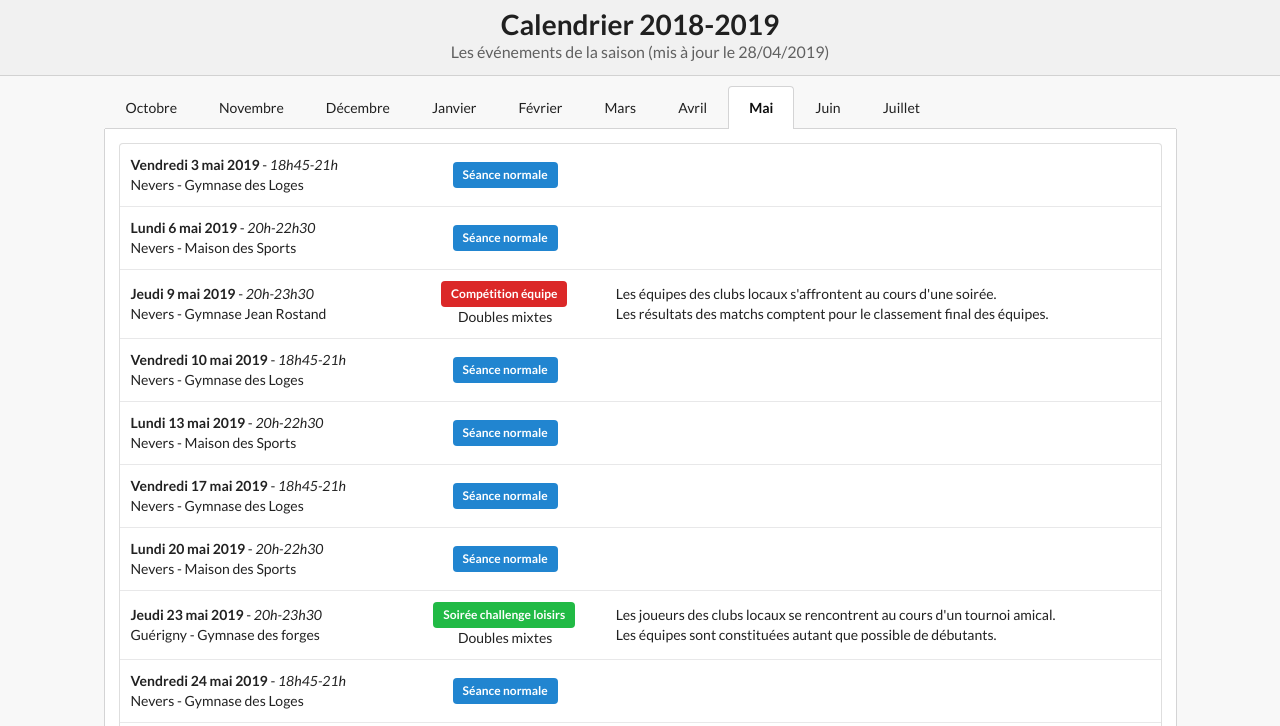
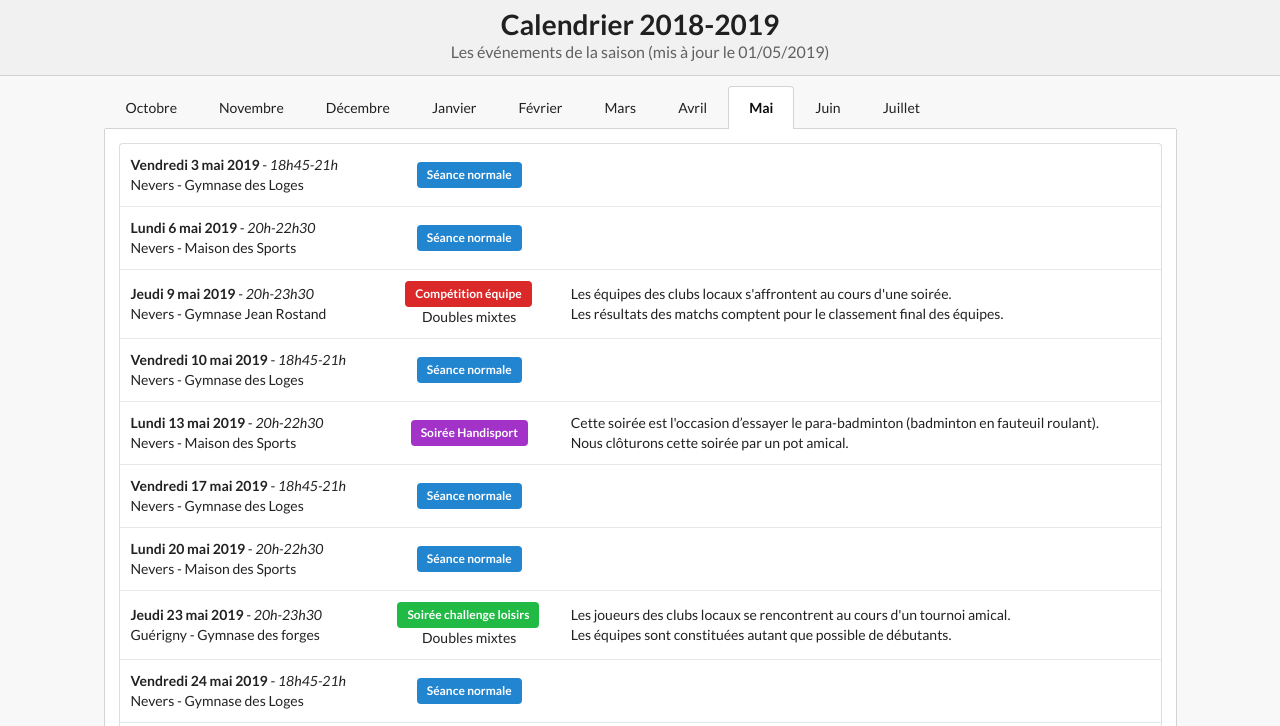
Before and after one commit to Dhorv/vdn, a plain HTML site: page site/calendrier.html in a window 1280 px wide. Shown: the part 74-800 px from the top of the page. Drawn offline with nearby package versions, Linux system fonts and the light colour scheme.

Commit message:
[Calendrier] Soirée handisport

```diff
--- a/site/calendrier.html
+++ b/site/calendrier.html
@@ -49,7 +49,7 @@
     <div class="ui vertical relaxed tertiary segment pageTitle">
       <h1 class="ui header">
         Calendrier 2018-2019
-        <div class="sub header">Les événements de la saison (mis à jour le 28/04/2019)</div>
+        <div class="sub header">Les événements de la saison (mis à jour le 01/05/2019)</div>
       </h1>
     </div>
 
@@ -869,7 +869,7 @@
               Nevers - Maison des Sports
             </td>
             <td class="center aligned">
-              <span class="ui grey label">
+              <span class="ui black label">
                 Jour férié<br />Séance annulée
               </span>
             </td>
@@ -953,9 +953,12 @@
               Nevers - Maison des Sports
             </td>
             <td class="center aligned">
-              <span class="ui blue label">Séance normale</span>
+              <span class="ui purple label">Soirée Handisport</span>
             </td>
-            <td></td>
+            <td>
+              Cette soirée est l'occasion d’essayer le para-badminton (badminton en fauteuil roulant).<br />
+              Nous clôturons cette soirée par un pot amical.
+            </td>
           </tr>
           <tr>
             <td>
```
